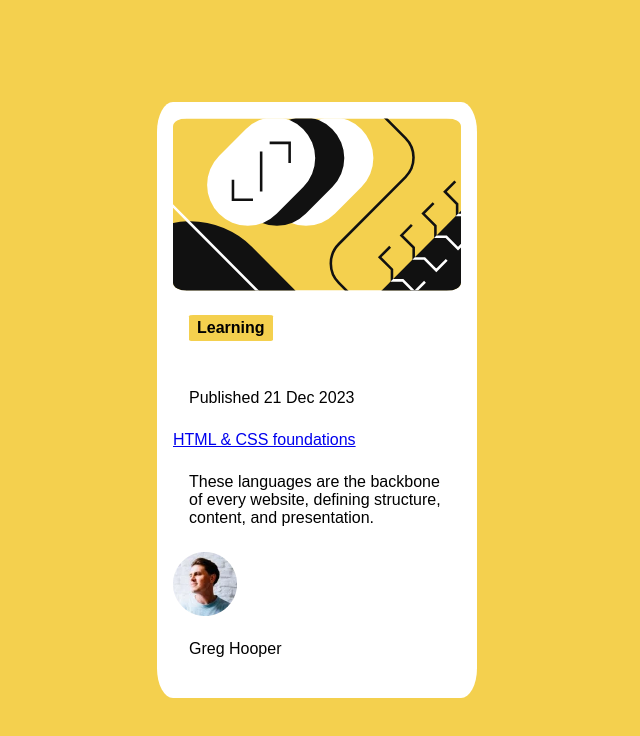
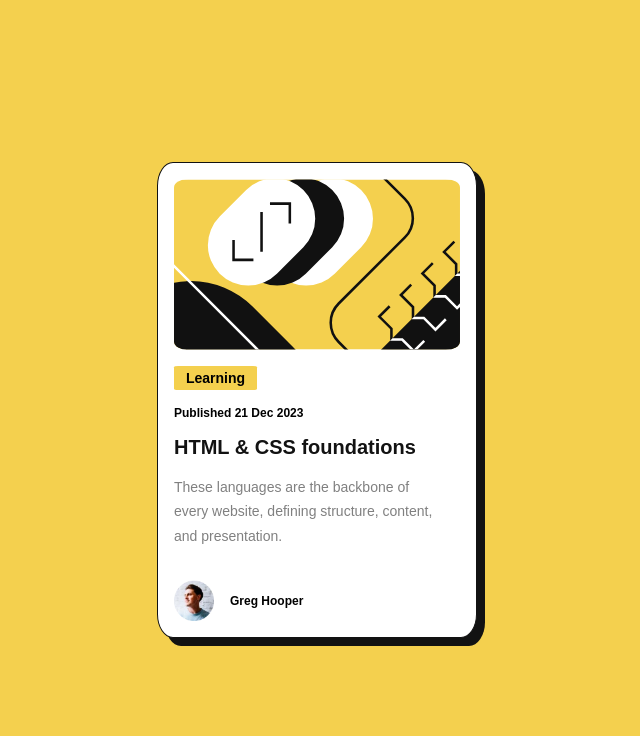
Before and after one commit to tamertameen/Frontend-Mentor-Challenges, a plain HTML site: page blog-preview-card/index.html in a window 1280 px wide. Shown: the whole page, without its empty margins (323-963 px from the left). Drawn offline with Linux system fonts and the light colour scheme.

Commit message:
completed blog preview challenge

```diff
--- a/blog-preview-card/index.html
+++ b/blog-preview-card/index.html
@@ -24,19 +24,23 @@
         src="assets/images/illustration-article.svg"
         alt="article illustration"
       />
+      <div class="content">
         <p class="tag">Learning</p>
         <p class="publish-date">Published 21 Dec 2023</p>
-      <a href="#" class="title">HTML & CSS foundations</a>
+        <p class="title"><a href="#">HTML & CSS foundations</a></p>
         <p class="descripion">
           These languages are the backbone of every website, defining structure,
           content, and presentation.
         </p>
+      </div>
+      <div class="author">
         <img
           class="avatar"
           src="assets/images/image-avatar.webp"
           alt="author avatar"
         />
-      <p class="author">Greg Hooper</p>
+        <p class="name">Greg Hooper</p>
+      </div>
     </main>
   </body>
 </html>
--- a/blog-preview-card/styles.css
+++ b/blog-preview-card/styles.css
@@ -2,7 +2,7 @@
 
 :root {
   /* dark mode user-agent-styles */
-  /* color-scheme: dark light; */
+  color-scheme: normal dark;
 }
 
 *,
@@ -43,6 +43,10 @@ h4,
 h5,
 h6 {
   text-wrap: balance;
+}
+
+a {
+  text-decoration: none;
 }
 
 p {
@@ -89,45 +93,56 @@ body {
   max-width: 20rem;
   padding: 1rem;
   background-color: var(--White);
+  border: 0.1rem solid var(--Black);
   border-radius: 5%;
-}
-
-.qr-code {
-  border-radius: 5%;
-}
-
-h1 {
-  font-size: 22px;
-  font-weight: 700;
-  margin: 2rem 0 0 0;
-}
-
-p {
-  font-size: 16px;
-  font-weight: 400;
-  color: var(--grayish-blue);
-  margin: 1.5rem 1rem 1.5rem 1rem;
-}
-
-.avatar {
-}
-.descripion {
-}
-.title {
-}
-.publish-date {
+  box-shadow: 0.5rem 0.5rem var(--Black);
 }
 
 .tag {
   display: inline-block;
-  padding-left: 0.5rem;
-  padding-right: 0.5rem;
-  padding-top: 0.25rem;
-  padding-bottom: 0.25rem;
+  margin-top: 1rem;
+  padding: 0.25rem 0.75rem 0.25rem 0.75rem;
   border-radius: 5%;
-  font-weight: bold;
   background-color: var(--Yellow);
+  font-size: 14px;
+  font-weight: 600;
+}
+
+.publish-date {
+  margin-top: 1rem;
+  font-size: 12px;
+  font-weight: 600;
+}
+
+.title {
+  margin-top: 1rem;
+  font-size: 20px;
+  font-weight: 700;
+}
+
+a {
+  color: var(--Black);
+}
+
+.descripion {
+  margin-top: 1rem;
+  font-size: 14px;
+  color: var(--Grey);
+  line-height: 1.75;
 }
 
 .author {
+  display: flex;
+  align-items: center;
+  margin-top: 2rem;
 }
+
+.avatar {
+  margin-right: 1rem;
+  width: 2.5rem;
+}
+
+.name {
+  font-size: 12px;
+  font-weight: 800;
+}
```
Lines whose indentation alone changed are shown as unchanged.
